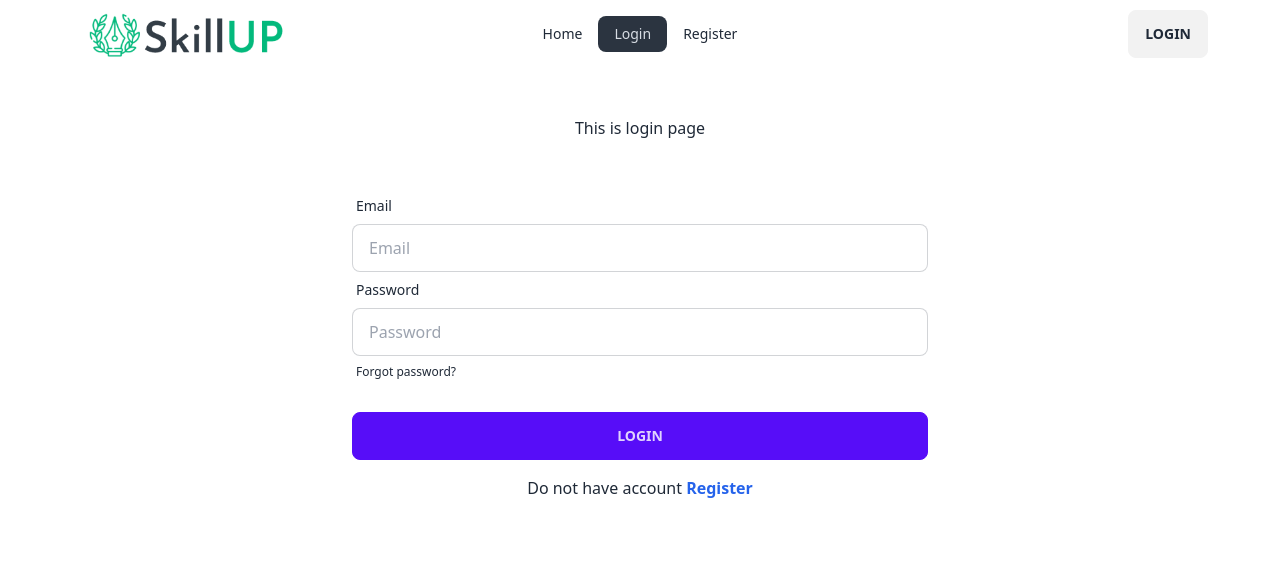
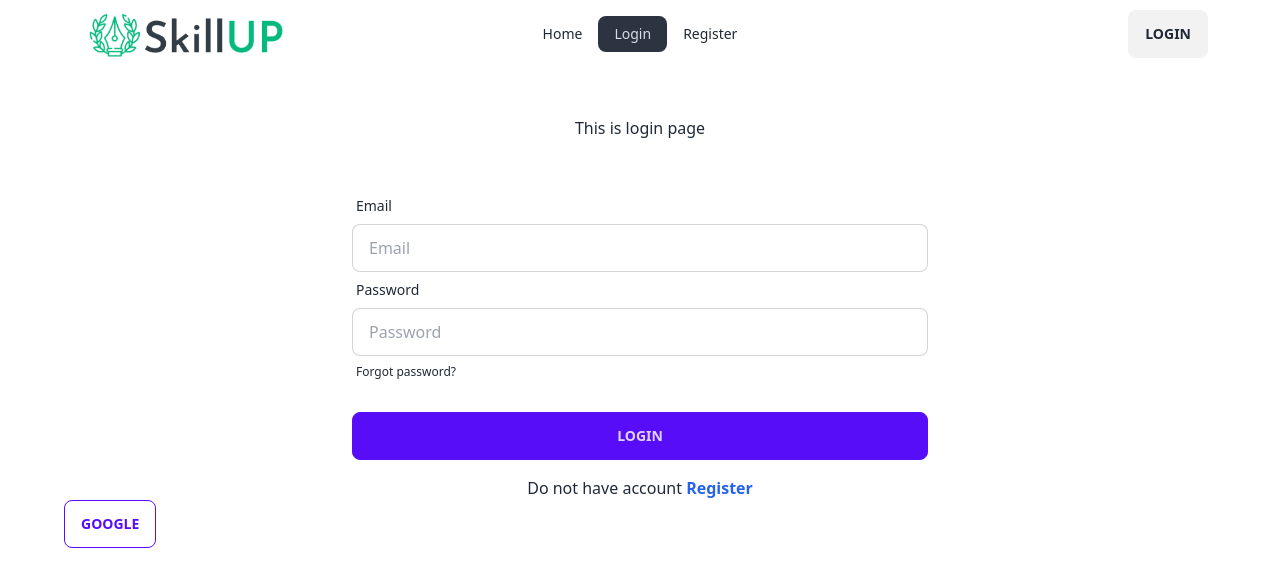
Before and after one commit to sohelranaweb/event-management, a React (Vite) app: page /login in a window 1280 px wide. Shown: the top 586 px of the page. Built offline with nearby package versions, Linux system fonts and the light colour scheme; no server answers.

Commit message:
added google signIn with Popup

```diff
--- a/src/pages/Login/Login.jsx
+++ b/src/pages/Login/Login.jsx
@@ -6,9 +6,10 @@ import { ToastContainer, toast } from "react-toastify";
 import "react-toastify/dist/ReactToastify.css";
 
 const Login = () => {
-  const { signIn } = useContext(AuthContext);
+  const { signIn, signInWithGoogle } = useContext(AuthContext);
   const location = useLocation();
   const navigate = useNavigate();
+
   const notify = (message) => toast(message);
   const handleLogin = (e) => {
     e.preventDefault();
@@ -26,6 +27,17 @@ const Login = () => {
         console.error(error);
         // Show a toast alert here with the error message
         notify("Login failed. Please check your email and password.");
+      });
+  };
+
+  const handleloginGoogle = () => {
+    signInWithGoogle()
+      .then((result) => {
+        console.log(result.user);
+        navigate(location?.state ? location.state : "/");
+      })
+      .catch((error) => {
+        console.log(error.message);
       });
   };
 
@@ -76,6 +88,12 @@ const Login = () => {
         </p>
       </div>
       <ToastContainer></ToastContainer>
+      <button
+        onClick={handleloginGoogle}
+        className="btn btn-outline btn-primary"
+      >
+        Google
+      </button>
     </div>
   );
 };
--- a/src/pages/Shared/Navbar/Navbar.jsx
+++ b/src/pages/Shared/Navbar/Navbar.jsx
@@ -5,6 +5,7 @@ import { AuthContext } from "../../../providers/AuthProvider";
 
 const Navbar = () => {
   const { user, logOut } = useContext(AuthContext);
+  console.log(user);
   const handleSignOut = () => {
     logOut().then().catch();
   };
--- a/src/providers/AuthProvider.jsx
+++ b/src/providers/AuthProvider.jsx
@@ -1,15 +1,18 @@
 import { createContext, useEffect, useState } from "react";
 import {
+  GoogleAuthProvider,
   createUserWithEmailAndPassword,
   getAuth,
   onAuthStateChanged,
   signInWithEmailAndPassword,
+  signInWithPopup,
   signOut,
 } from "firebase/auth";
 import app from "../firebase/firebase.config";
 
 export const AuthContext = createContext(null);
 const auth = getAuth(app);
+const provider = new GoogleAuthProvider();
 
 const AuthProvider = ({ children }) => {
   const [user, setUser] = useState(null);
@@ -18,6 +21,10 @@ const AuthProvider = ({ children }) => {
   const createUser = (email, password) => {
     setLoading(true);
     return createUserWithEmailAndPassword(auth, email, password);
+  };
+
+  const signInWithGoogle = () => {
+    return signInWithPopup(auth, provider);
   };
 
   const signIn = (email, password) => {
@@ -44,6 +51,7 @@ const AuthProvider = ({ children }) => {
   const authInfo = {
     user,
     loading,
+    signInWithGoogle,
     createUser,
     signIn,
     logOut,
```
